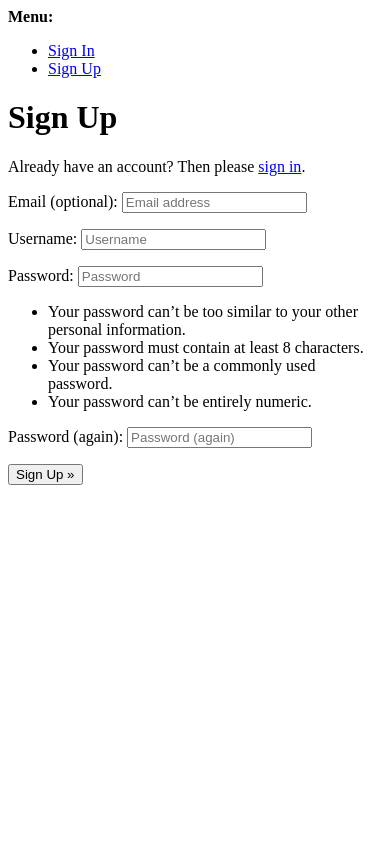
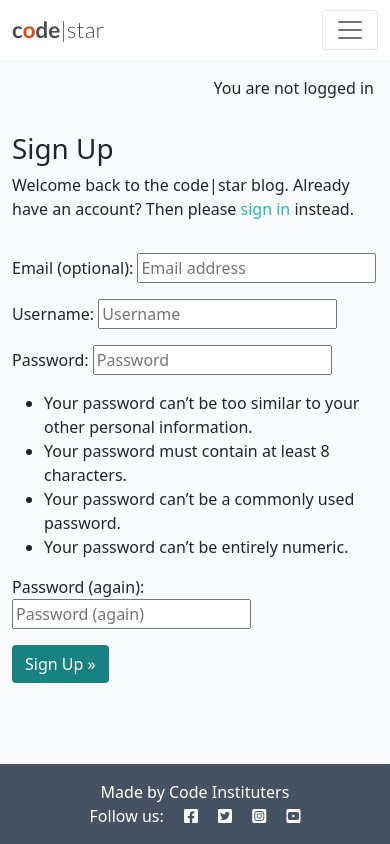
Before and after one commit to JyotiHambir-BC/CodeStar, a Django app: page /accounts/signup/ in a window 390 px wide. Run offline with Django 4.2, Linux system fonts and the light colour scheme; parts of the project's set-up code (start-up, migrations or seed data) failed here and were passed over.

Commit message:
updated signup pages with css in project

```diff
--- a/templates/account/signup.html
+++ b/templates/account/signup.html
@@ -1,21 +1,36 @@
-{% extends "account/base.html" %}
+{% extends "base.html" %}
 
 {% load i18n %}
 
 {% block head_title %}{% trans "Signup" %}{% endblock head_title %}
 
 {% block content %}
+
+<div class="container">
+  <div class="row">
+    <div class="col-md-8 mt-3 offset-md-2">
       <h1>{% trans "Sign Up" %}</h1>
+      <p>{% blocktrans %}
+        Welcome back to the code|star blog.
+        Already have an account? Then please
+        <a class="link" href="{{ login_url }}">sign in </a>instead.
+        {% endblocktrans %}
+      </p>
+    </div>
+  </div>
 
-<p>{% blocktrans %}Already have an account? Then please <a href="{{ login_url }}">sign in</a>.{% endblocktrans %}</p>
-
+  <div class="row">
+    <div class="col-md-8 mt-3 offset-md-2">
       <form class="signup" id="signup_form" method="post" action="{% url 'account_signup' %}">
         {% csrf_token %}
         {{ form.as_p }}
         {% if redirect_field_value %}
         <input type="hidden" name="{{ redirect_field_name }}" value="{{ redirect_field_value }}" />
         {% endif %}
-  <button type="submit">{% trans "Sign Up" %} &raquo;</button>
+        <button class="btn btn-signup right" type="submit">{% trans "Sign Up" %} &raquo;</button>
       </form>
+    </div>
+  </div>
+</div>
 
 {% endblock content %}
```
Lines whose indentation alone changed are shown as unchanged.
